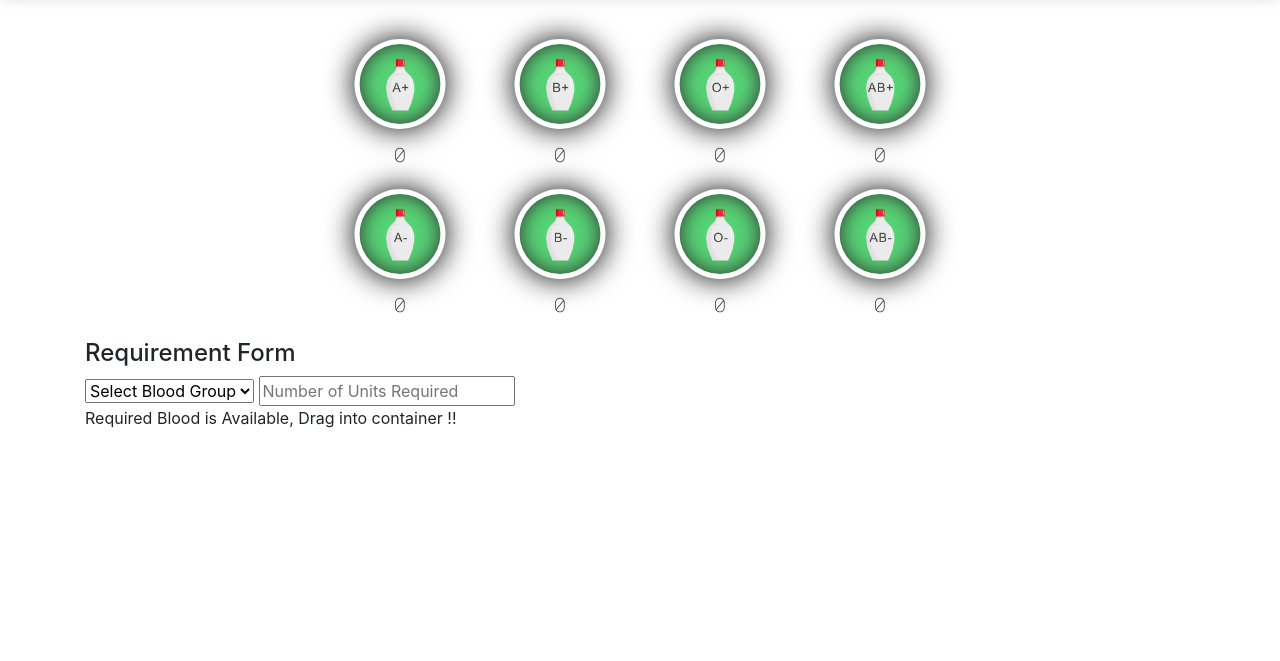
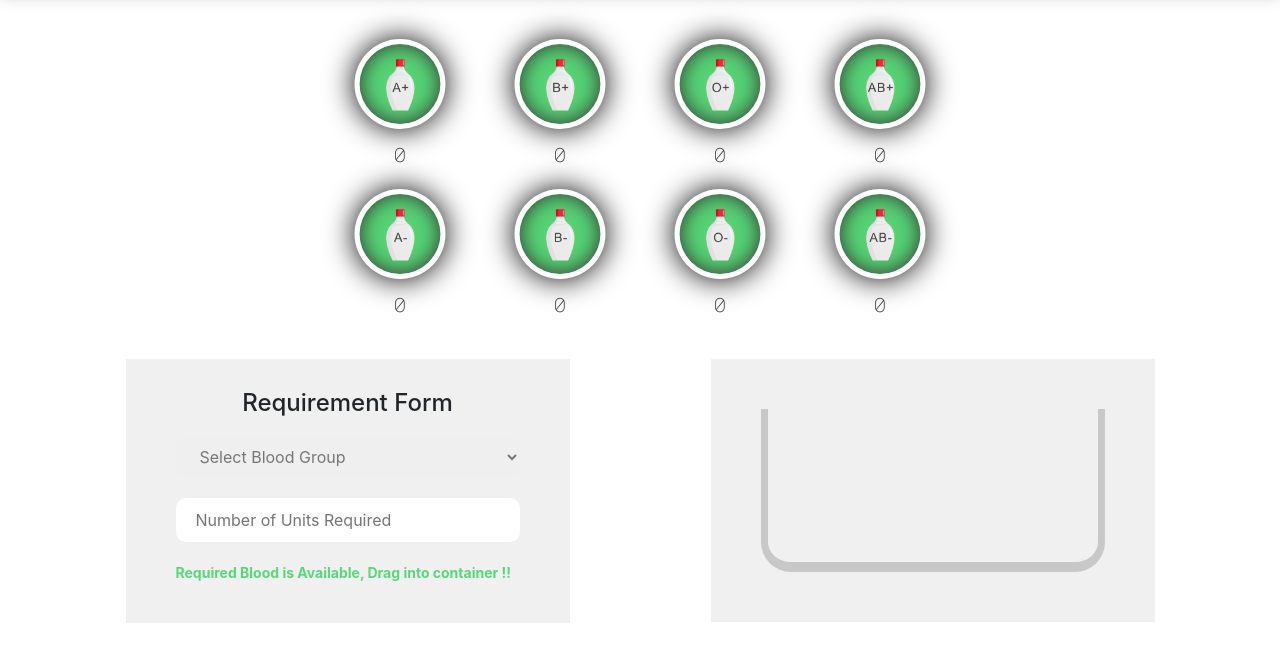
Before and after one commit to Jeet-s/blood-bank, a plain HTML site: page index.html in a window 1280 px wide. Shown: the part 65-726 px from the top of the page. Drawn offline with nearby package versions, Linux system fonts and the light colour scheme.

Commit message:
Added Styles for form and bucket

```diff
--- a/css/style.css
+++ b/css/style.css
@@ -28,3 +28,61 @@
     font-size: 20px;
     font-family: 'Major Mono Display', monospace;
 }
+.requirement{
+    padding: 20px 0;
+}
+.bucket,.req-form{
+    width: 70%;
+    height: auto;
+    position: relative;
+    left: 50%;
+    transform: translateX(-50%);
+    width: 80%;
+    border: none;
+    border-radius: 0px;
+    background-color: rgb(240, 240, 240);
+    padding: 50px 50px;
+    /* box-shadow: inset 0 0 20px black;
+    background-color: rgb(75, 75, 75); */
+}
+.blood-container{
+    width: 100%;
+    height: 163px;
+    border: 7px solid rgb(200, 200, 200);
+    border-top: none;
+    border-bottom: 10px solid rgb(200, 200, 200);
+    border-radius: 0 0 30px 30px;
+}
+.req-form{
+    width: 80%;
+    height: auto;
+    border: none;
+    border-radius: 0px;
+    background-color: rgb(240, 240, 240);
+    padding: 30px 50px 40px 50px;
+
+}
+.form-field{
+    padding: 10px 20px;
+    border: none;
+    outline: none;
+    width: 100%;
+    color: #777;
+    margin-bottom: 20px;
+    border-radius: 10px;
+}
+.form-field:focus{
+    box-shadow: 0 0 20px rgb(86, 211, 117);
+    color: #000;
+}
+.req-form h4{
+    text-align: center;
+    padding-bottom: 10px;
+}
+.req-form p{
+    margin: 0;
+    padding: 0;
+    font-size: 14px;
+    color: rgb(87, 216, 120);
+    font-weight: bold;
+}
```
